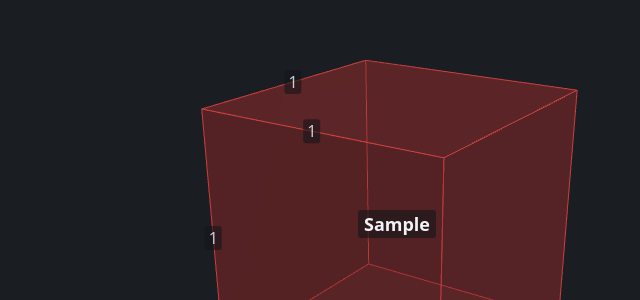
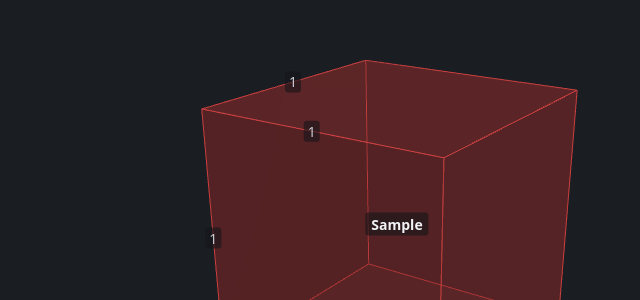
Before and after one commit to ericanastas/size-compare, a website built with Vite: page index.html in a window 1280 px wide. Both pictures are taken after typing "Sample" into the empty fields and a click on the button "Add object". Shown: the part 176-476 px from the top of the page, 383-1023 px from the left. Built offline with nearby package versions, Linux system fonts and the light colour scheme; animation ran at ten frames a second.

Commit message:
Reduce size of dimension and object name labels

```diff
--- a/src/style.css
+++ b/src/style.css
@@ -289,7 +289,7 @@ h1 {
 
 .object-label {
   color: #f0f2f5;
-  font-size: 18px;
+  font-size: 14px;
   font-weight: bold;
   font-family: system-ui, sans-serif;
   background: rgba(20, 22, 26, 0.6);
@@ -301,7 +301,7 @@ h1 {
 
 .dimension-label {
   color: #c9ccd1;
-  font-size: 16px;
+  font-size: 14px;
   font-family: system-ui, sans-serif;
   background: rgba(20, 22, 26, 0.6);
   padding: 1px 4px;
```
